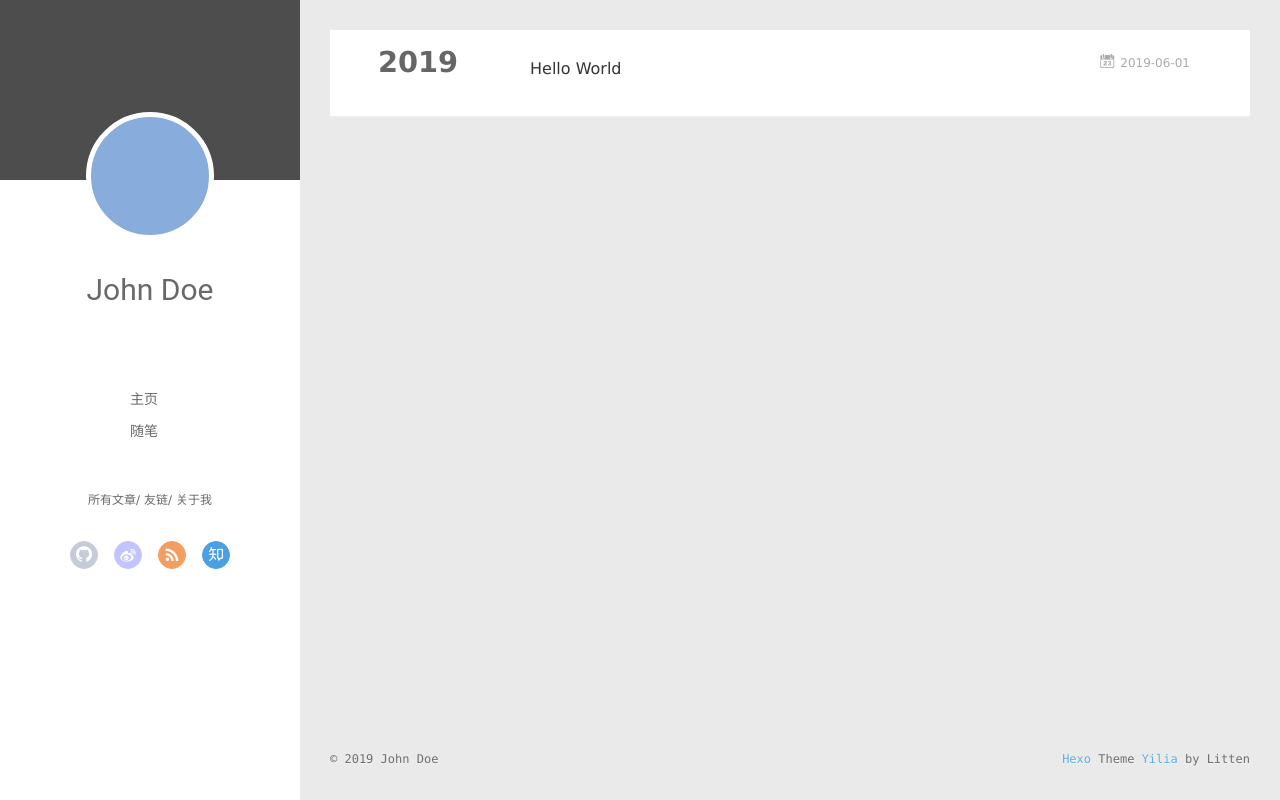
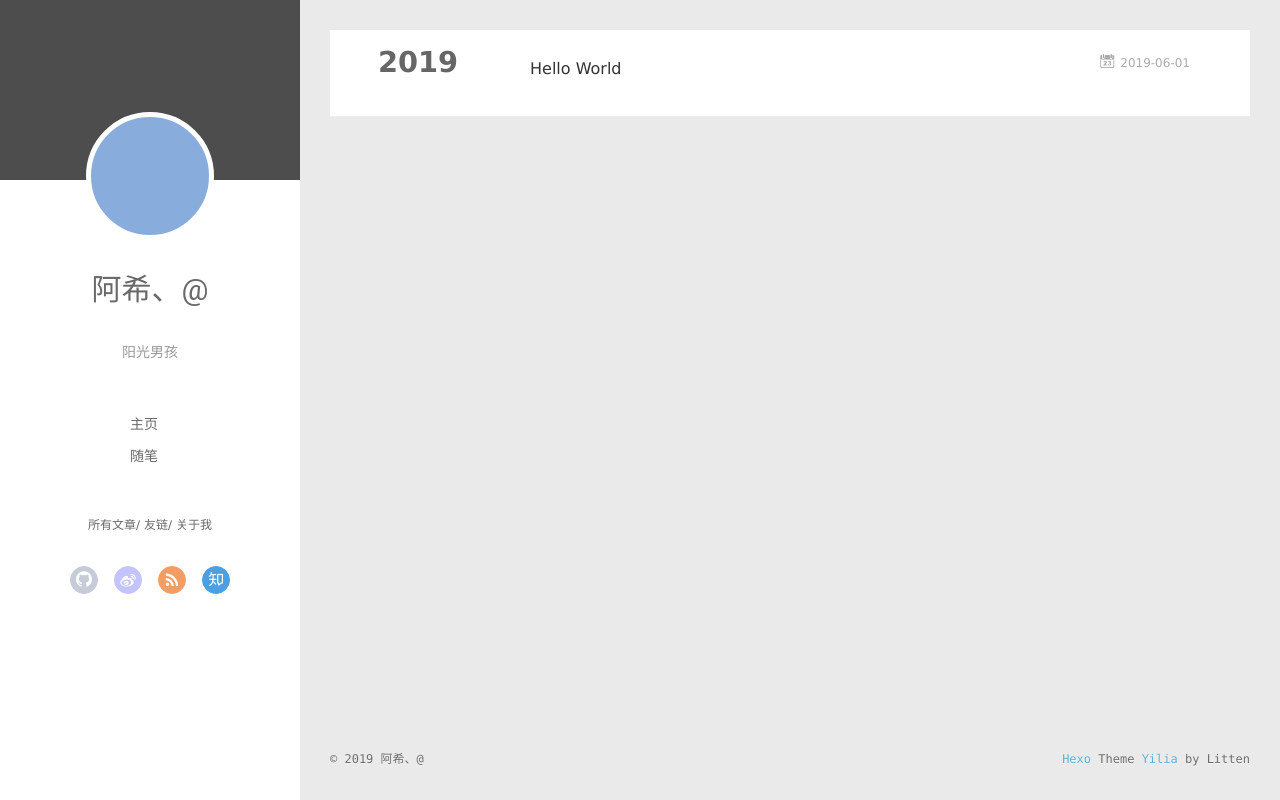
Before and after one commit to ZhuLiming66/ZhuLiming66.github.io, a plain HTML site: page archives/2019/06/index.html in a window 1280 px wide. Drawn offline with Linux system fonts and the light colour scheme; no server answers.

Commit message:
Site updated: 2019-06-01 19:01:12

```diff
--- a/archives/2019/06/index.html
+++ b/archives/2019/06/index.html
@@ -5,16 +5,20 @@
 
   <meta name="renderer" content="webkit">
   <meta http-equiv="X-UA-Compatible" content="IE=edge">
-  <link rel="dns-prefetch" href="http://yoursite.com">
+  <link rel="dns-prefetch" href="http://zhuliming66.com">
   <title>Archives: 2019/6 | 阿希、@的博客</title>
   <meta name="viewport" content="width=device-width, initial-scale=1, maximum-scale=1">
-  <meta property="og:type" content="website">
+  <meta name="description" content="潍坊学院2016级网络工程专业，现读大三，自学Java，一名编程新手">
+<meta name="keywords" content="Java SE,HTML,javascript,jquery,MySQL,Spring,SpringMVC,SpringBoot,Linux">
+<meta property="og:type" content="website">
 <meta property="og:title" content="阿希、@的博客">
-<meta property="og:url" content="http://yoursite.com/archives/2019/06/index.html">
+<meta property="og:url" content="http://zhuliming66.com/archives/2019/06/index.html">
 <meta property="og:site_name" content="阿希、@的博客">
+<meta property="og:description" content="潍坊学院2016级网络工程专业，现读大三，自学Java，一名编程新手">
 <meta property="og:locale" content="default">
 <meta name="twitter:card" content="summary">
 <meta name="twitter:title" content="阿希、@的博客">
+<meta name="twitter:description" content="潍坊学院2016级网络工程专业，现读大三，自学Java，一名编程新手">
 
     <link rel="alternative" href="/atom.xml" title="阿希、@的博客" type="application/atom+xml">
 
@@ -46,8 +50,10 @@
 			<img src class="js-avatar">
 		</a>
 		<hgroup>
-		  <h1 class="header-author"><a href="/">John Doe</a></h1>
+		  <h1 class="header-author"><a href="/">阿希、@</a></h1>
 		</hgroup>
+
+		<p class="header-subtitle">阳光男孩</p>
 
 
 		<nav class="header-menu">
@@ -104,8 +110,10 @@
 				<img src class="js-avatar">
 			</div>
 			<hgroup>
-			  <h1 class="header-author js-header-author">John Doe</h1>
+			  <h1 class="header-author js-header-author">阿希、@</h1>
 			</hgroup>
+
+			<p class="header-subtitle"><i class="icon icon-quo-left"></i>阳光男孩<i class="icon icon-quo-right"></i></p>
 
 
 
@@ -202,7 +210,7 @@
   <div class="outer">
     <div id="footer-info">
     	<div class="footer-left">
-    		&copy; 2019 John Doe
+    		&copy; 2019 阿希、@
     	</div>
       	<div class="footer-right">
       		<a href="http://hexo.io/" target="_blank">Hexo</a>  Theme <a href="https://github.com/litten/hexo-theme-yilia" target="_blank">Yilia</a> by Litten
```
Also changed, not shown: 2019/06/01/hello-world/index.html (+11 -6 lines), archives/2019/index.html (+14 -6 lines), archives/index.html (+14 -6 lines), index.html (+14 -6 lines).
